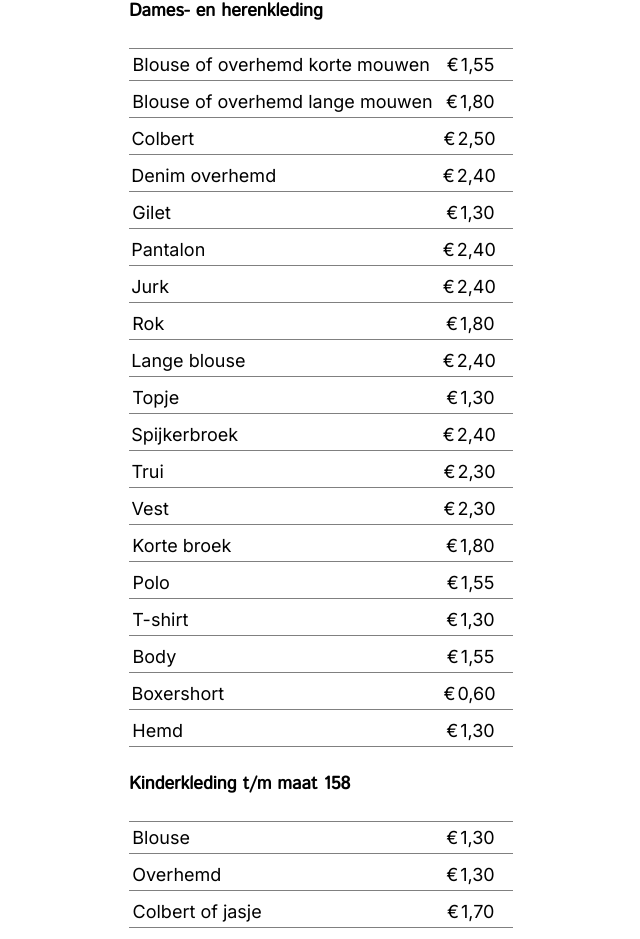
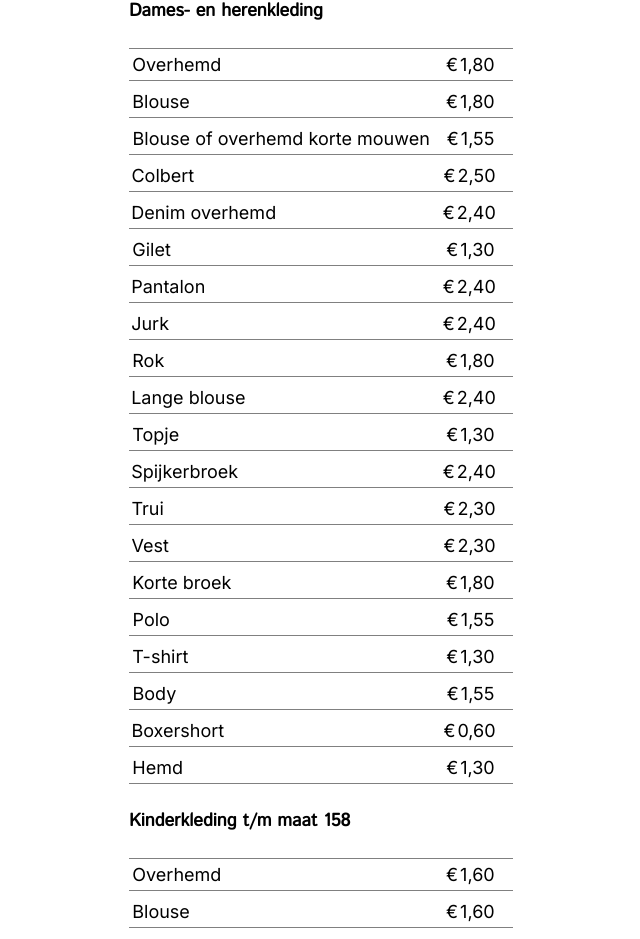
Before and after one commit to clearblocks/irongirl, a React (Create React App) app: page / in a window 1280 px wide. Shown: the part 6318-7257 px from the top of the page, without its empty margins (319-959 px from the left). Built offline with nearby package versions, Linux system fonts and the light colour scheme; a web font is replaced by a local one.

Commit message:
Changed prices, increased desktop screen threshold

```diff
--- a/package.json
+++ b/package.json
@@ -1,6 +1,6 @@
 {
   "name": "irongirl",
-  "version": "2.45",
+  "version": "2.46",
   "private": true,
   "dependencies": {
     "@aws-crypto/sha256-browser": "~5.2",
--- a/src/App.scss
+++ b/src/App.scss
@@ -7,7 +7,7 @@ $font_inria: 'Inria Serif';
 $font_istok: 'Istok Web';
 $font_inter: 'Inter';
 $font_arial: 'Arial';
-$desktop: 960px;
+$desktop: 1000px;
 $screen_medium: 440px;
 $screen_large: 1400px;
 $red: #ff3838;
--- a/src/assets/json/ironPriceData.json
+++ b/src/assets/json/ironPriceData.json
@@ -2,8 +2,9 @@
   "category": "Dames- en herenkleding",
   "categoryType": "volwassene",
   "priceDataSet": [
+    { "name": "Overhemd", "price": 180 },
+    { "name": "Blouse", "price": 180 },
     { "name": "Blouse of overhemd korte mouwen", "price": 155 },
-    { "name": "Blouse of overhemd lange mouwen", "price": 180 },
     { "name": "Colbert", "price": 250 },
     { "name": "Denim overhemd", "price": 240 },
     { "name": "Gilet", "price": 130 },
@@ -26,12 +27,14 @@
   "category": "Kinderkleding t/m maat 158",
   "categoryType": "kind",
   "priceDataSet": [
-    { "name": "Blouse", "price": 130 },
-    { "name": "Overhemd", "price": 130 },
-    { "name": "Colbert of jasje", "price": 170 },
+    { "name": "Overhemd", "price": 160 },
+    { "name": "Blouse", "price": 160 },
+    { "name": "Blouse of overhemd korte mouwen", "price": 130 },
+    { "name": "Colbert", "price": 230 },
     { "name": "Lange broek", "price": 150 },
     { "name": "Korte broek", "price": 130 },
-    { "name": "Jas", "price": 180 },
+    { "name": "Trui", "price": 200 },
+    { "name": "Jas", "price": 200 },
     { "name": "Jurk", "price": 145 },
     { "name": "Rok", "price": 140 },
     { "name": "T-Shirt", "price": 110 },
```
